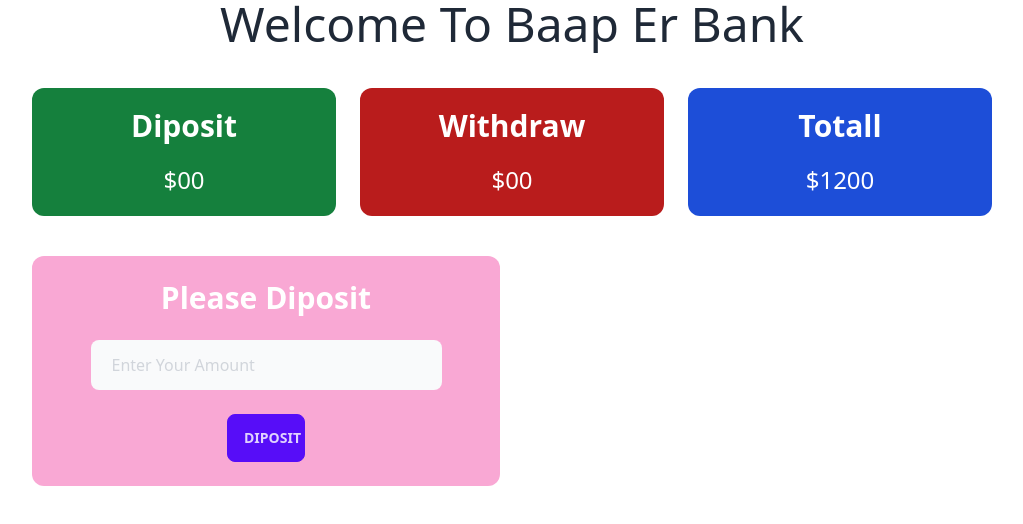
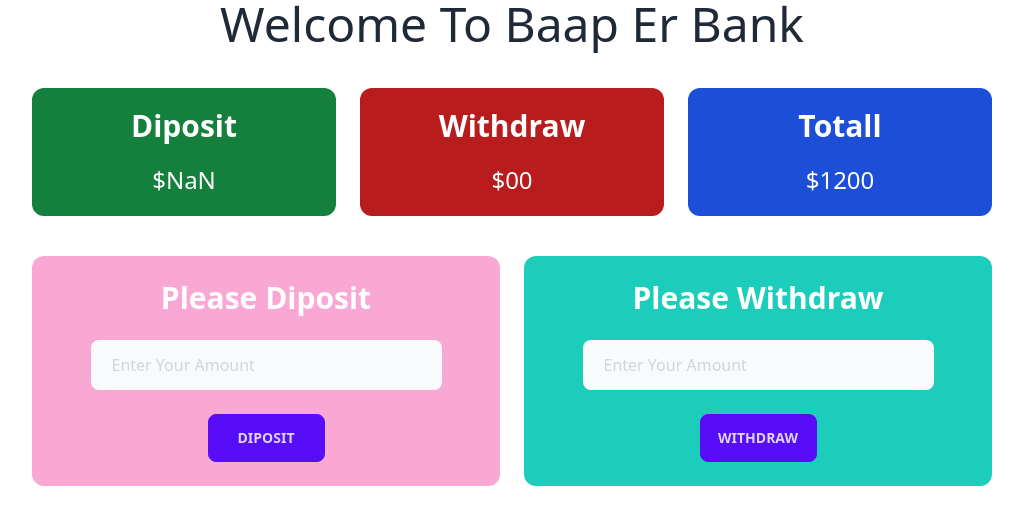
Before and after one commit to JPChoyon/bap-er-bank, a plain HTML site: page bankinside.html in a window 1280 px wide. Both pictures are taken after a click on the button "DIPOSIT". Shown: the whole page, without its empty margins (128-1151 px from the left). Drawn offline with nearby package versions, Linux system fonts and the light colour scheme.

Commit message:
added withdraw and diposit option

```diff
--- a/bankinside.html
+++ b/bankinside.html
@@ -27,7 +27,7 @@
         <div id="diposit" class="div bg-green-700 rounded-xl">
           <h3 class="text-3xl font-bold text-white p-5 text-center">Diposit</h3>
           <h2 class="text-2xl font-medium text-white text-center pb-5 px-5">
-            $00
+            $<span id="diposit-current">00</span>
           </h2>
         </div>
         <div id="withdraw" class="div bg-red-700 rounded-xl">
@@ -35,13 +35,13 @@
             Withdraw
           </h3>
           <h2 class="text-2xl font-medium text-white text-center pb-5 px-5">
-            $00
+            $<span id="withdraw-current">00</span>
           </h2>
         </div>
         <div id="totall" class="div bg-blue-700 rounded-xl">
           <h3 class="text-3xl font-bold text-white p-5 text-center">Totall</h3>
           <h2 class="text-2xl font-medium text-white text-center pb-5 px-5">
-            $1200
+            $<span id="balance">1200</span>
           </h2>
         </div>
       </div>
@@ -53,17 +53,39 @@
           </h2>
           <label for="text" class="sr-only mt-10">Enter Your Amount</label>
           <input
+            id="diposit-input"
             type="text"
             class="block w-9/12 mx-auto px-5 py-3 text-base text-neutral-600 placeholder-gray-300 transition duration-500 ease-in-out transform border border-transparent rounded-lg bg-gray-50 focus:outline-none focus:border-transparent focus:ring-2 focus:ring-white focus:ring-offset-2 focus:ring-offset-gray-300"
             placeholder="Enter Your Amount"
           />
-          <button class="btn btn-primary w-2/12 mx-auto block my-6">
+          <button
+            id="diposit-btn"
+            class="btn btn-primary w-3/12 mx-auto block my-6"
+          >
             Diposit
+          </button>
+        </div>
+        <div class="diposit bg-accent rounded-xl">
+          <h2 class="text-3xl font-bold text-white my-6 text-center">
+            Please Withdraw
+          </h2>
+          <label for="text" class="sr-only mt-10">Enter Your Amount</label>
+          <input
+            id="withdraw-input"
+            type="text"
+            class="block w-9/12 mx-auto px-5 py-3 text-base text-neutral-600 placeholder-gray-300 transition duration-500 ease-in-out transform border border-transparent rounded-lg bg-gray-50 focus:outline-none focus:border-transparent focus:ring-2 focus:ring-white focus:ring-offset-2 focus:ring-offset-gray-300"
+            placeholder="Enter Your Amount"
+          />
+          <button
+            id="withdraw-btn"
+            class="btn btn-primary w-3/12 mx-auto block my-6"
+          >
+            Withdraw
           </button>
         </div>
       </div>
     </main>
     <!-- javascript link  -->
-    <script src="./js/bankApp.js"></script>
+    <script src="./js/dipositAndWithdraw.js"></script>
   </body>
 </html>
--- /dev/null
+++ b/js/dipositAndWithdraw.js
@@ -0,0 +1,30 @@
+// diposit function
+
+document.getElementById('diposit-btn').addEventListener('click', function(){
+    const dipositField = document.getElementById('diposit-input');
+    const dipositValue = parseFloat(dipositField.value);
+
+    const dipositElement = document.getElementById('diposit-current');
+    const currentDiposit = parseFloat(dipositElement.innerText);
+
+    const totallDiposit = dipositValue + currentDiposit;
+    dipositElement.innerText = totallDiposit;
+
+
+    dipositField.value = '';
+})
+
+// Withdraw function
+
+document.getElementById('withdraw-btn').addEventListener('click', function(){
+    const withdrawField = document.getElementById('withdraw-input');
+    const withdrawValue =parseFloat(withdrawField.value) ;
+
+    const withdrawElement = document.getElementById('withdraw-current');
+    const currentWithdraw = parseFloat(withdrawElement.innerText);
+
+    const totallWithdraw = withdrawValue + currentWithdraw;
+    withdrawElement.innerText = totallWithdraw;
+
+    withdrawField.value ='';
+})
```
Also changed, not shown: js/bankApp.js (line endings or trailing spaces).
